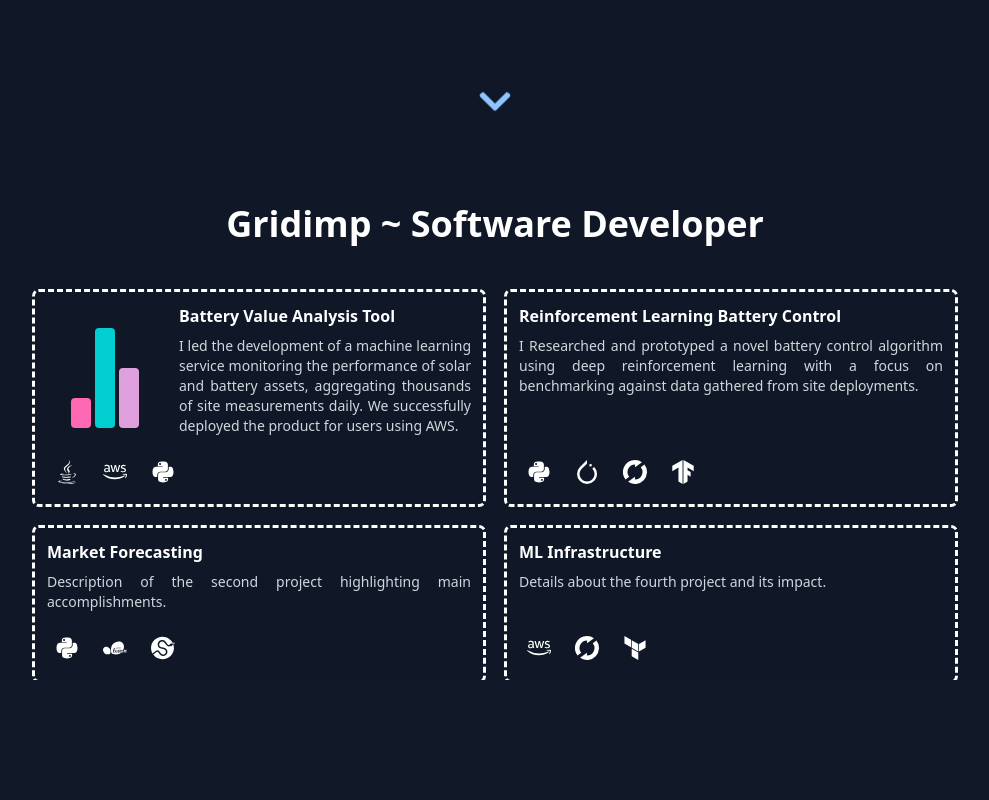
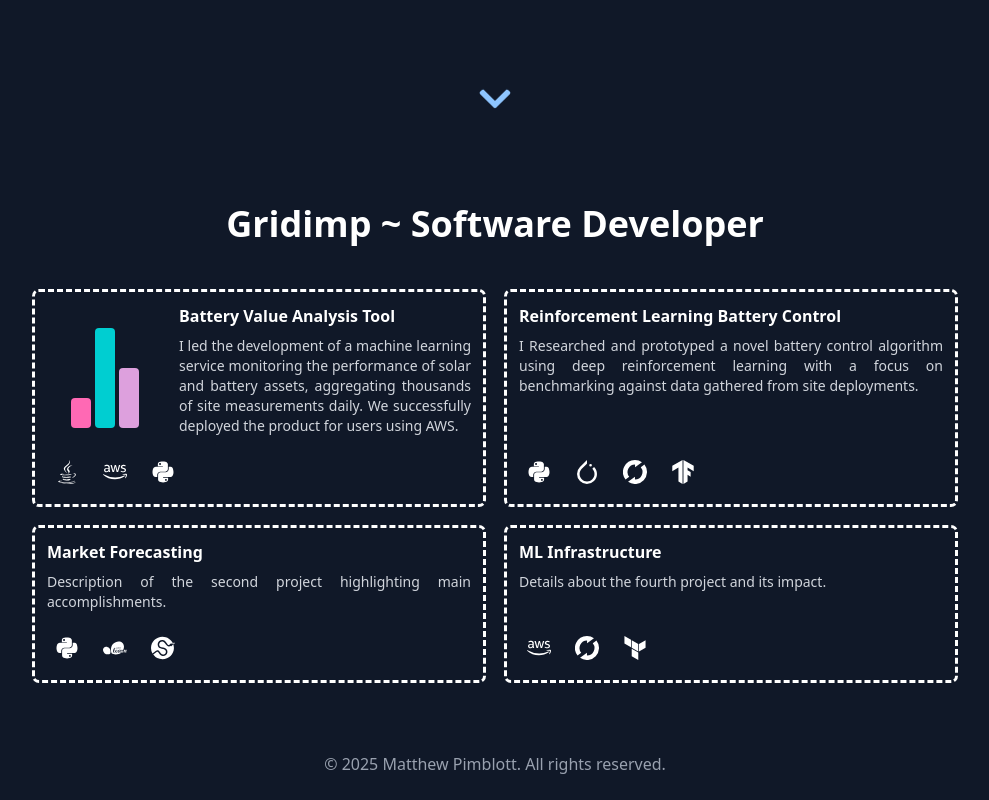
Before and after one commit to mpimblott/mpimblott.github.io, a React (Vite) app: page / in a window 1280 px wide. Shown: the part 644-1444 px from the top of the page, without its empty margins (145-1134 px from the left). Before the commit the page ends 1324 px from the top, so only its background shows below. Built offline with nearby package versions, Linux system fonts and the light colour scheme.

Commit message:
Add footer

```diff
--- a/src/App.tsx
+++ b/src/App.tsx
@@ -6,21 +6,25 @@ import Gridimp from "./pages/gridimp";
 function App() {
   return (
     <div className="flex flex-col min-h-screen bg-gray-900 text-white">
-      <ScrollTracker />
+      <ScrollTracker/>
       <section className="flex flex-col items-center justify-center min-h-screen relative">
         <h1 className="text-6xl font-bold mb-4 text-center">Matthew Pimblott</h1>
         <div className="flex gap-x-4 mb-6">
-          <a href="https://github.com/mpimblott" className="hover:text-blue-300"><FaGithub size={30} /></a>
-          <a href="https://www.linkedin.com/in/matthew-pimblott/" className="hover:text-blue-300"><FaLinkedin size={30} /></a>
+          <a href="https://github.com/mpimblott" className="hover:text-blue-300"><FaGithub size={30}/></a>
+          <a href="https://www.linkedin.com/in/matthew-pimblott/" className="hover:text-blue-300"><FaLinkedin
+            size={30}/></a>
         </div>
-        <SkillsCarousel items={['Machine Learning','Software Development', 'Deep Learning', 'Computer Vision']} />
+        <SkillsCarousel items={['Machine Learning', 'Software Development', 'Deep Learning', 'Computer Vision']}/>
         <div className="absolute bottom-8 left-1/2 -translate-x-1/2">
-          <FaChevronDown size={36} className="animate-bounce text-blue-300" />
+          <FaChevronDown size={36} className="animate-bounce text-blue-300"/>
         </div>
       </section>
-      <main className="flex flex-col items-center w-full">
-        <Gridimp />
+      <main className="flex flex-col items-center w-full px-4 mb-12">
+        <Gridimp/>
       </main>
+      <footer className="w-full py-6 mt-auto text-center text-gray-400">
+        <p>&copy; {new Date().getFullYear()} Matthew Pimblott. All rights reserved.</p>
+      </footer>
     </div>
   );
 }
```
